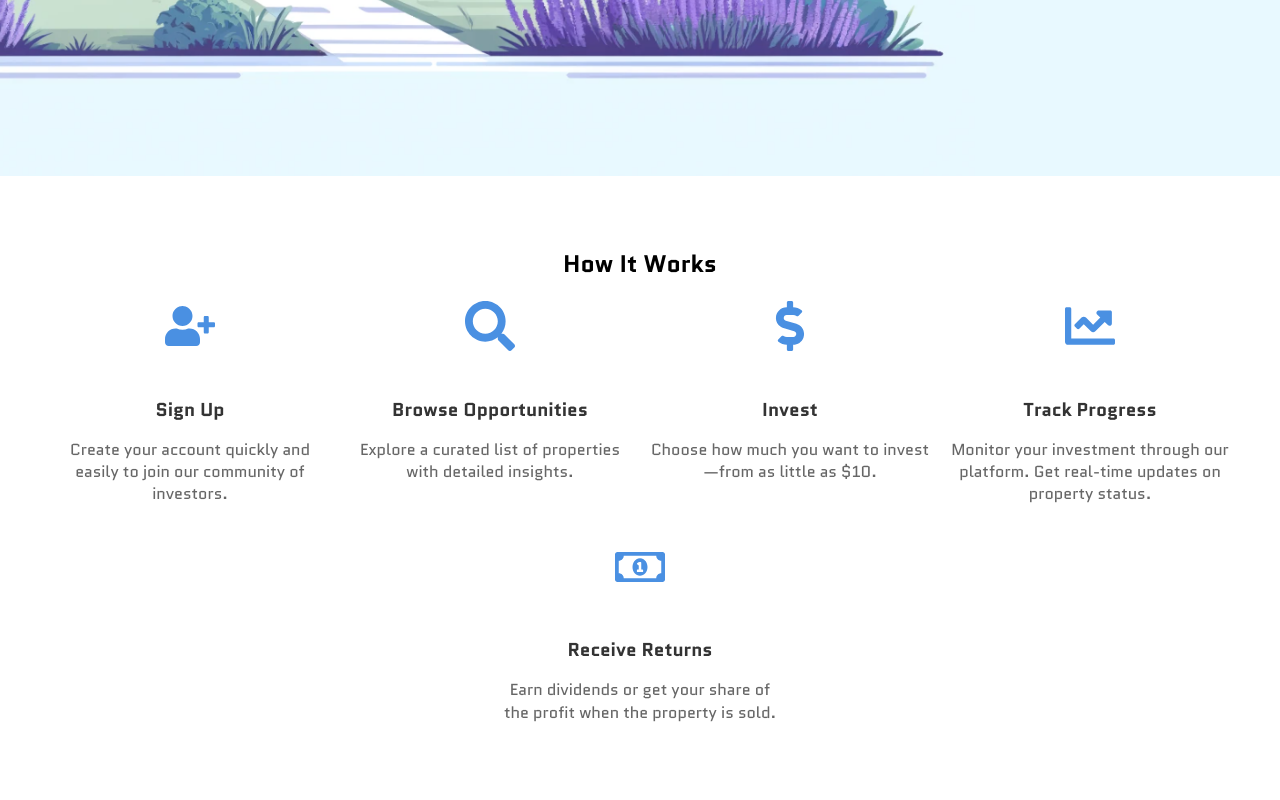
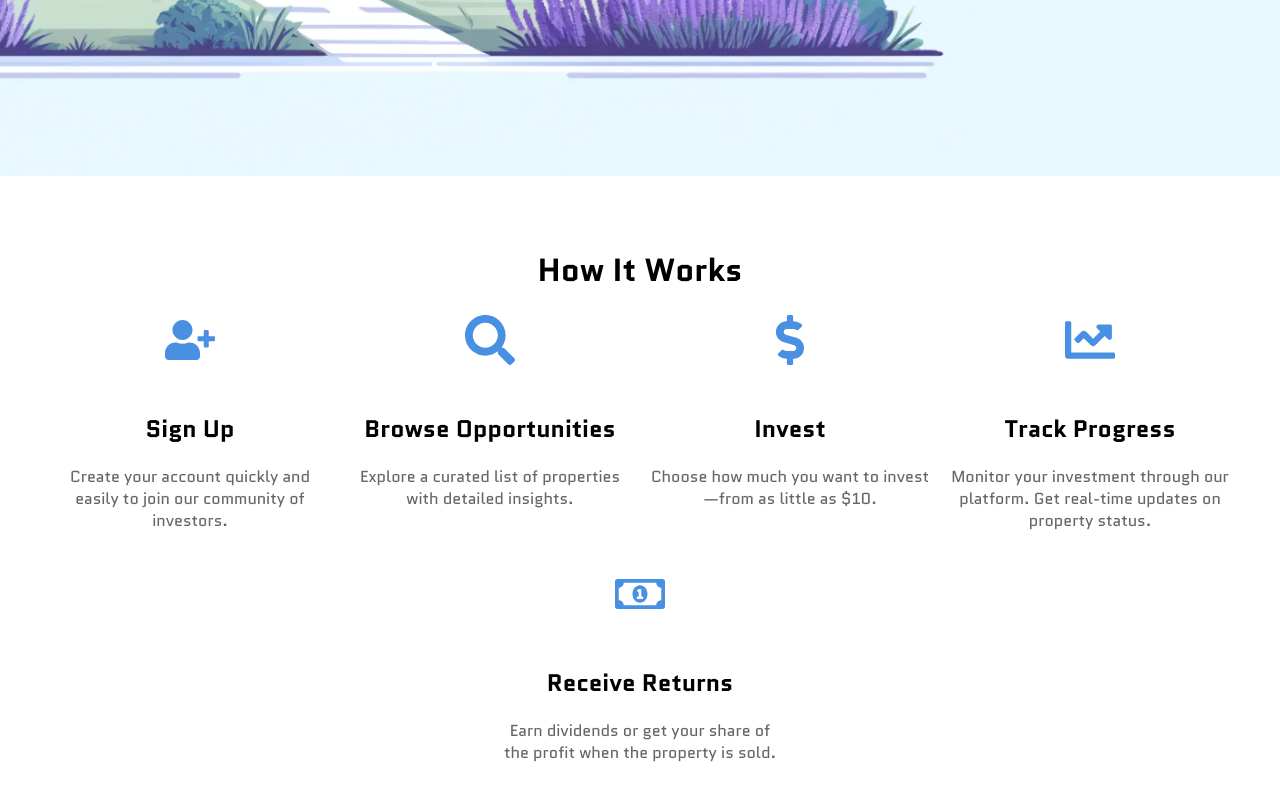
Before and after one commit to ysunkara-27/Alterflock, a React (Create React App) app: page / in a window 1280 px wide. Shown: the part 710-1510 px from the top of the page. Built offline with nearby package versions, Linux system fonts and the light colour scheme; no server answers.

Commit message:
Trying to fix hero section sizing

```diff
--- a/src/pages/Home.css
+++ b/src/pages/Home.css
@@ -19,7 +19,7 @@
   color: #000000; /* Text color */
   text-align: right; /* Aligns text to the right */
   font-weight: bold; /* Optional: if you want the font to be bold */
-  font-size: 1.2rem; /* Adjust the size as you like */
+  font-size: 1.3rem; /* Adjust the size as you like */
 
 }
 
--- a/src/pages/Home.js
+++ b/src/pages/Home.js
@@ -46,31 +46,31 @@ function Home() {
         </div>
       </div>
       <Element name="how-it-works" className="how-it-works-section">
-        <h2>How It Works</h2>
+        <h1>How It Works</h1>
         <div className="steps-container">
           <div className="step">
             <FaUserPlus size={50} className="step-icon" />
-            <h3>Sign Up</h3>
+            <h2>Sign Up</h2>
             <p>Create your account quickly and easily to join our community of investors.</p>
           </div>
           <div className="step">
             <FaSearch size={50} className="step-icon" />
-            <h3>Browse Opportunities</h3>
+            <h2>Browse Opportunities</h2>
             <p>Explore a curated list of properties with detailed insights.</p>
           </div>
           <div className="step">
             <FaDollarSign size={50} className="step-icon" />
-            <h3>Invest</h3>
+            <h2>Invest</h2>
             <p>Choose how much you want to invest—from as little as $10.</p>
           </div>
           <div className="step">
             <FaChartLine size={50} className="step-icon" />
-            <h3>Track Progress</h3>
+            <h2>Track Progress</h2>
             <p>Monitor your investment through our platform. Get real-time updates on property status.</p>
           </div>
           <div className="step">
             <FaRegMoneyBillAlt size={50} className="step-icon" />
-            <h3>Receive Returns</h3>
+            <h2>Receive Returns</h2>
             <p>Earn dividends or get your share of the profit when the property is sold.</p>
           </div>
         </div>
```
